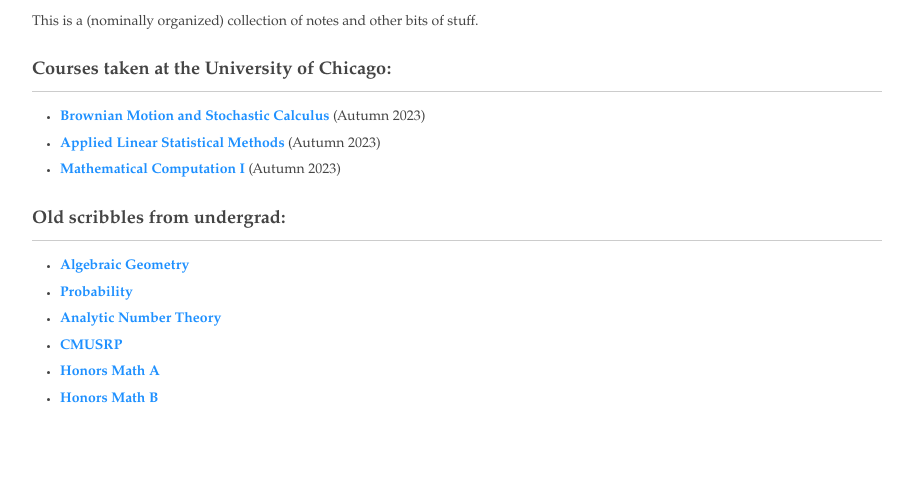
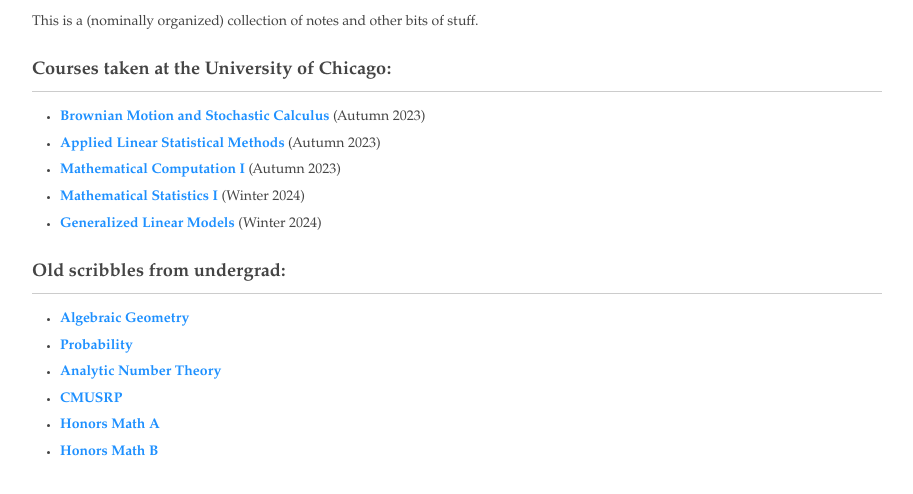
Before and after one commit to daisiesforamouse/website, a plain HTML site: page wiki/export/Landing.html in a window 1280 px wide. Shown: the part 94-588 px from the top of the page, without its empty margins (183-1096 px from the left). Drawn offline with Linux system fonts and the light colour scheme.

Commit message:
added new notes and exported

```diff
--- a/wiki/export/Landing.html
+++ b/wiki/export/Landing.html
@@ -42,6 +42,10 @@ Motion and Stochastic Calculus</a> (Autumn 2023)</li>
 Linear Statistical Methods</a> (Autumn 2023)</li>
 <li><a href="Mathematical%20Computation%20I.html">Mathematical
 Computation I</a> (Autumn 2023)</li>
+<li><a href="Mathematical%20Statistics%20I.html">Mathematical Statistics
+I</a> (Winter 2024)</li>
+<li><a href="Generalized%20Linear%20Models.html">Generalized Linear
+Models</a> (Winter 2024)</li>
 </ul>
 <h4 id="old-scribbles-from-undergrad">Old scribbles from undergrad:</h4>
 <hr />
```
